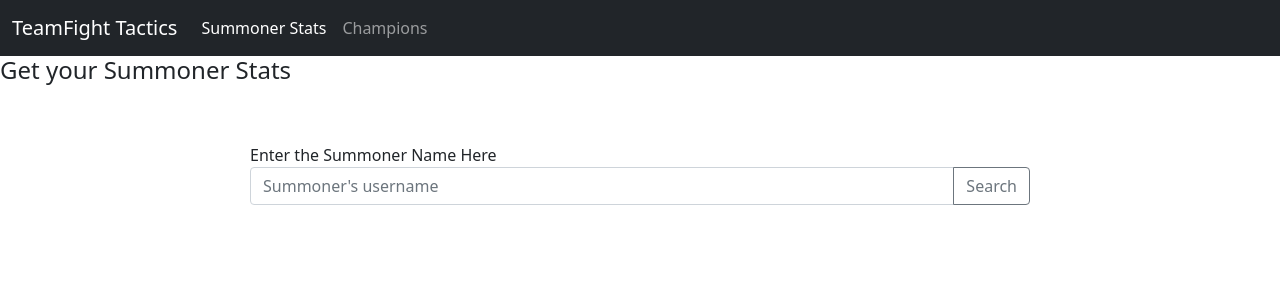
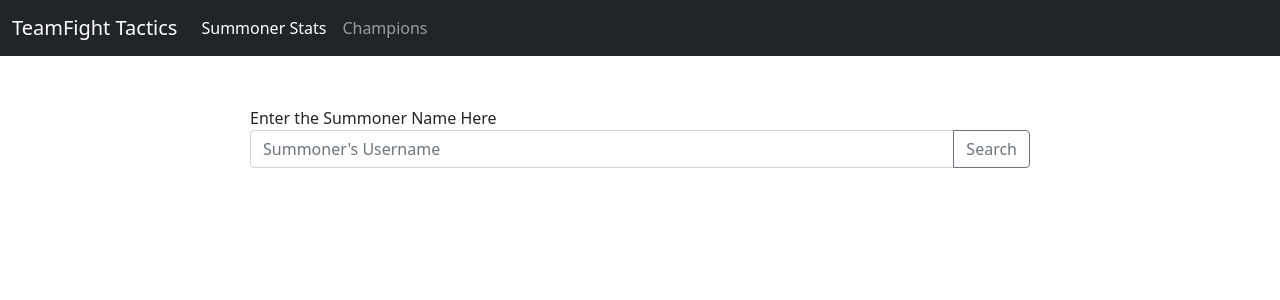
Before and after one commit to BlARCHER31/tft-match-history-ui, a React (Create React App) app: page /summoner/stats in a window 1280 px wide. Shown: the top 300 px of the page. Built offline with nearby package versions, Linux system fonts and the light colour scheme.

Commit message:
Addition of Match List component

```diff
--- a/src/components/common/input.jsx
+++ b/src/components/common/input.jsx
@@ -1,16 +1,28 @@
 import React from 'react';
+import Button from './button'
 
-const Input = ({onChange}) => {
+const Input = ({onChange, placeHolder, label, onClick}) => {
     return (
+
+        <div>
+
+      <div className='summonerSearch'>
+        <label>{label}</label>
+        <div className='input-group mb-3'>
         <input
             type='text'
             className='form-control'
-            placeholder="Summoner's username"
-            aria-label="Summoner's username"
+            placeholder={placeHolder}
+            aria-label={placeHolder}
             aria-describedby='button-addon2'
             name='summonerName'
             onChange={event => onChange(event)}
           ></input>
+          <Button onClick={onClick} label='Search'/>
+        </div>
+      </div>
+    </div>
+
      );
 }
 
--- /dev/null
+++ b/src/components/matchList.jsx
@@ -0,0 +1,30 @@
+import React from 'react'
+import Input from './common/input'
+
+const MatchList = ({ onChange, onClick, matchList }) => {
+  return (
+    <div>
+      <h4>
+        Get a detailed breakdown of your recent matches. Just enter the number
+        of your most recent matches you would like to see and click on the
+        preferred match.
+      </h4>
+      <Input
+        onChange={onChange}
+        onClick={onClick}
+        label='Enter the desired number of Matches'
+        placeHolder={'Match Count'}
+      />
+      <table className='table'>
+        <tbody>
+          <th>Recent Match List</th>
+          {matchList.map(match => (
+            <td>{match}</td>
+          ))}
+        </tbody>
+      </table>
+    </div>
+  )
+}
+
+export default MatchList
--- a/src/components/summonerInfoInput.jsx
+++ b/src/components/summonerInfoInput.jsx
@@ -4,16 +4,12 @@
 
 const SummonerInfoInput = ({ onSummonerNameChange, onClick }) => {
   return (
-    <div>
-      <h4 className='statsHeading'>Get your Summoner Stats</h4>
-      <div className='summonerSearch'>
-        <label>Enter the Summoner Name Here</label>
-        <div className='input-group mb-3'>
-          <Input onChange={onSummonerNameChange} />
-          <Button onClick={onClick} label='Search'/>
-        </div>
-      </div>
-    </div>
+    <Input
+      onChange={onSummonerNameChange}
+      onClick={onClick}
+      placeHolder="Summoner's Username"
+      label='Enter the Summoner Name Here'
+    />
   )
 }
 
--- a/src/components/summonerStats.jsx
+++ b/src/components/summonerStats.jsx
@@ -2,13 +2,15 @@
 import axios from 'axios'
 import SummonerInfoInput from './summonerInfoInput'
 import SummonerTable from './summonerTable'
+import MatchList from './matchList'
 
 class SummonerStats extends Component {
   state = {
     summonerName: '',
     summonerInfo: {},
     matchList: [],
-    err: {},
+    matchCount: 0,
+    err: {}
   }
 
   handleKeypress = event => {
@@ -41,7 +43,7 @@
   onMatchListRequest = async () => {
     axios
       .get(
-        `http://localhost:8080/api/tft/v1/matches/${this.state.summonerName}?count=10`
+        `http://localhost:8080/api/tft/v1/matches/${this.state.summonerName}?count=${this.state.matchCount}`
       )
       .then(res => {
         const matchList = res.data
@@ -61,13 +63,22 @@
 
     const { summonerName, level, profileIconUrl, puuid } =
       this.state.summonerInfo
+    const { matchList } = this.state
     return (
+      <React.Fragment>
         <SummonerTable
+          onChange={this.handleMatchCountChange}
           summonerName={summonerName}
           level={level}
           profileIconUrl={profileIconUrl}
           puuid={puuid}
         />
+        <MatchList
+          onClick={this.onMatchListRequest}
+          onChange={event => this.handleMatchCountChange(event)}
+          matchList={matchList}
+        />
+      </React.Fragment>
     )
   }
 
```
Lines whose indentation alone changed are shown as unchanged.
